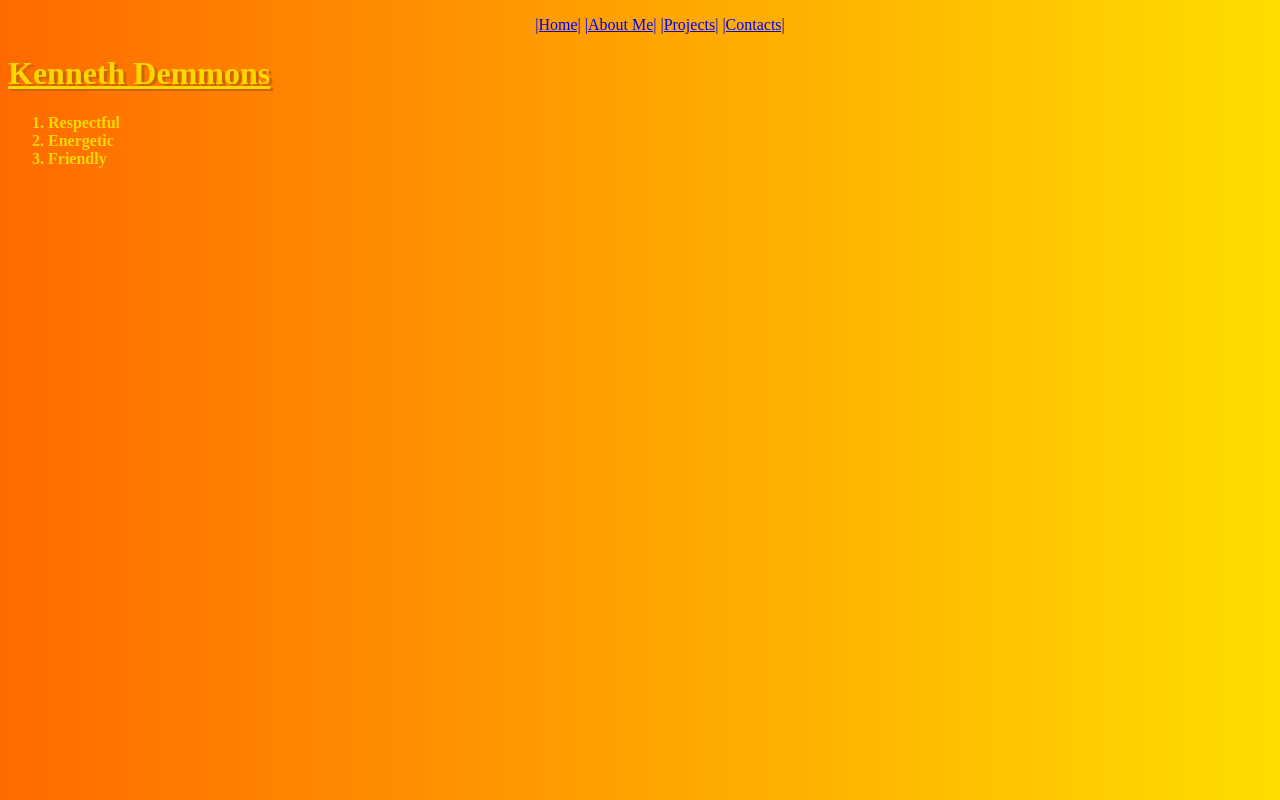
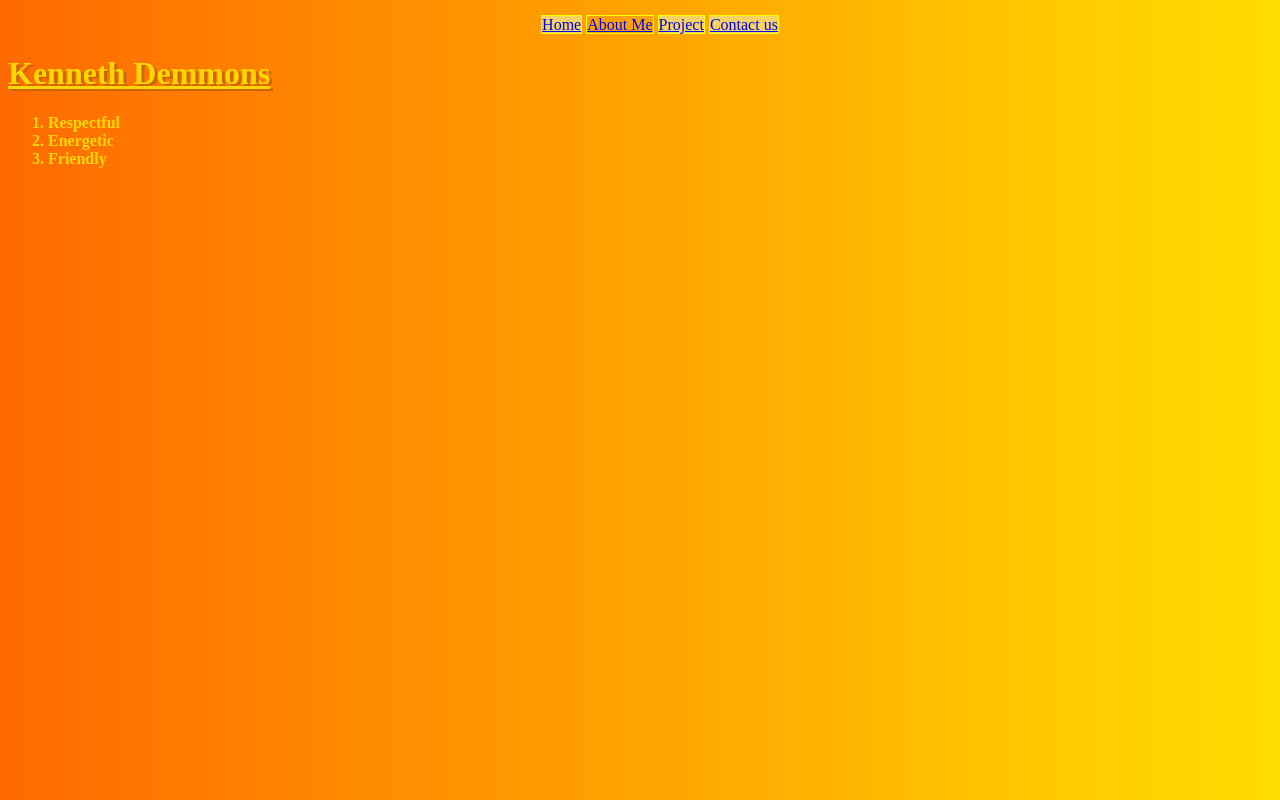
Before and after one commit to KennethDemmons/KennethDemmons.github.io, a plain HTML site: page index.html in a window 1280 px wide. Drawn offline with Linux system fonts and the light colour scheme.

Commit message:
Update index.html

```diff
--- a/index.html
+++ b/index.html
@@ -17,10 +17,14 @@
 <body>
 	<NAV>
 	<ul>
-		<a href="index.html">|Home|</a>
-		<a href="about-me.html">|About Me|</a>
-		<a href="projects.html" >|Projects|</a>
-		<a href="contact.html">|Contacts|</a>
+		<a  style="width: 24.19%;  height: 30px;  border: 1px solid #ffff00; float: center; text-align: center;
+        background-color: #f6d365; border-bottom: 1px solid #ffff00;"href="index.html">Home</a>
+		<a style="width: 24.19%;  height: 30px;  border: 1px solid #ffff00; float: center; text-align: centstyle="width: 24.19%;  height: 30px;  border: 1px solid #ffff00; float: center; text-align: center;
+        background-color: #f6d365; border-bottom: 1px solid #ffff00;"er; href="about-me.html">About Me</a>
+		<a style="width: 24.19%;  height: 30px;  border: 1px solid #ffff00; float: center; text-align: center;
+        background-color: #f6d365; border-bottom: 1px solid #ffff00;" href="proj.html">Project</a>
+   		 <a style="width: 24.19%;  height: 30px;  border: 1px solid  #ffff00; float: center; text-align: center;
+        background-color: #f6d365; border-bottom: 1px solid  #ffff00;" href="contact.html">Contact us</a>
 	</ul>
 	</NAV>
 	<h1 style=text-decoration:underline;>Kenneth Demmons</h1>
```
